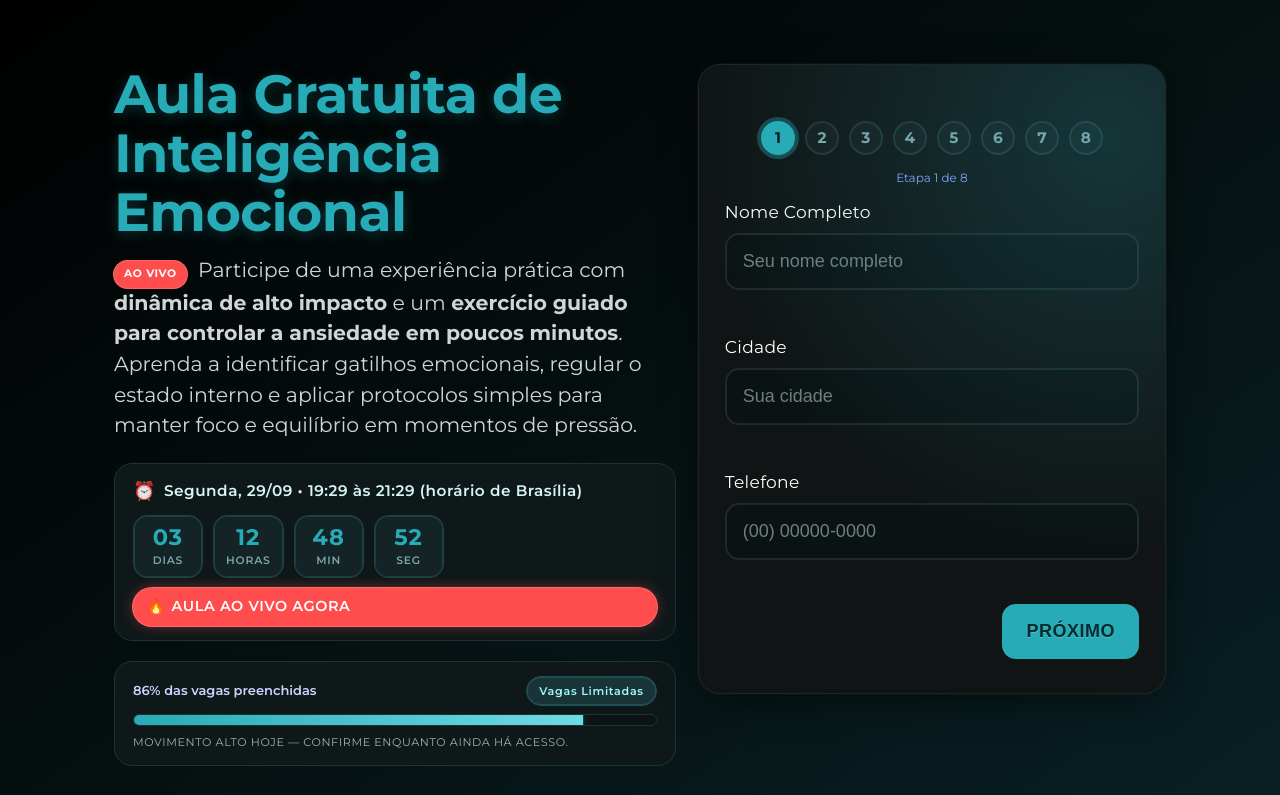
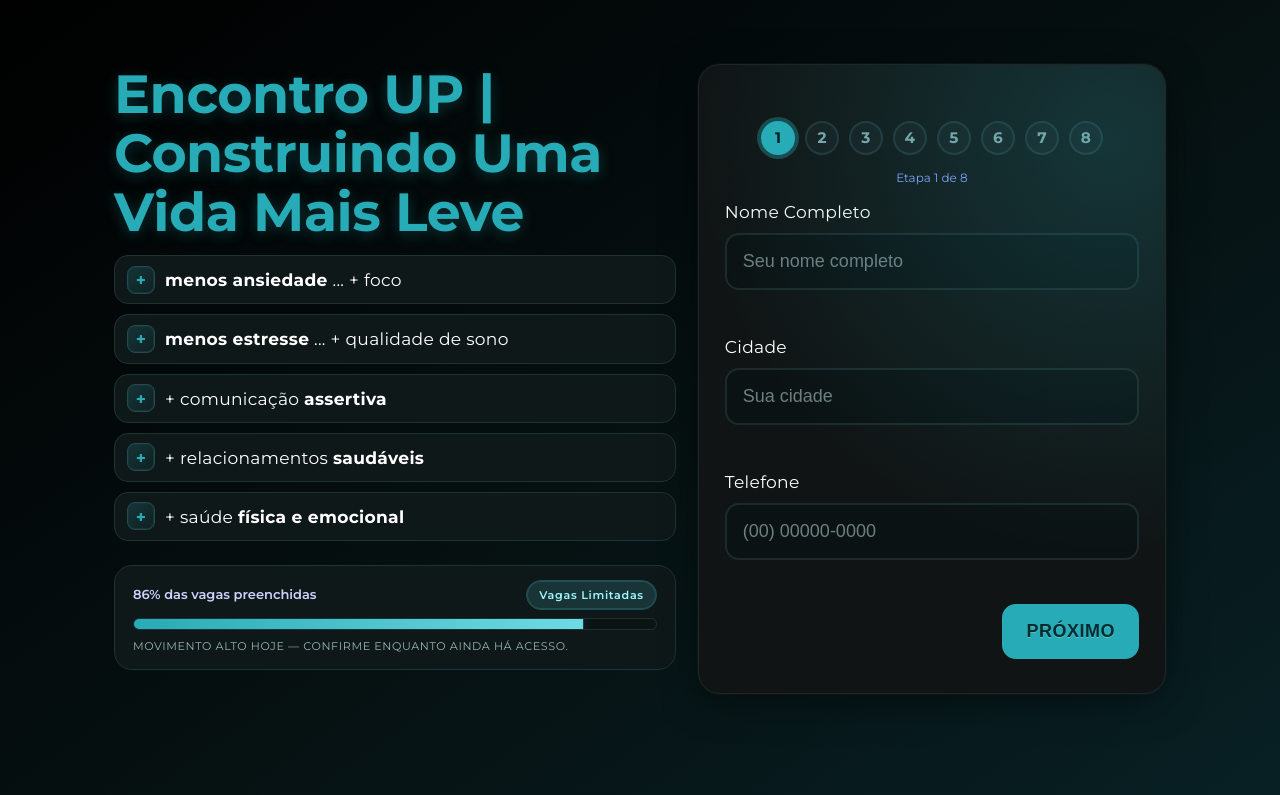
Before and after one commit to hduquinha/instituto-up-formulario, a plain HTML site: page index.html in a window 1280 px wide. Shown: the top 795 px of the page. Drawn offline with Linux system fonts and the light colour scheme.

Commit message:
chore: remover seção de transformações e substituir hero por lista simplificada

```diff
--- a/index.html
+++ b/index.html
@@ -3,7 +3,7 @@
   <head>
     <meta charset="UTF-8" />
     <meta name="viewport" content="width=device-width, initial-scale=1.0" />
-  <title>Aula Gratuita de Inteligência Emocional | Instituto UP</title>
+  <title>Encontro UP | Construindo Uma Vida Mais Leve</title>
   <meta name="description" content="Inscreva-se na aula gratuita de Inteligência Emocional com dinâmica de alto impacto e exercício guiado para controlar a ansiedade. Conduzida por Rodrigo Damaceno. 86% das vagas preenchidas." />
     <!-- Favicons / App Icons -->
     <link rel="icon" href="/img/up.png" />
@@ -48,17 +48,11 @@
       .layout{display:grid; grid-template-columns: 1.2fr 1fr; gap:22px; align-items:start}
       @media (max-width: 960px){ .layout{grid-template-columns: 1fr} }
 
-  /* Evento & Contagem Regressiva */
-  .event-banner{background:#0f1819;border:1px solid #1e3335; padding:14px 18px; border-radius:18px; display:flex; flex-direction:column; gap:10px; margin:0 0 20px; position:relative}
-  .event-time{font-size:.85rem; font-weight:600; letter-spacing:.5px; color:#d7f5f7; display:flex; align-items:center; gap:8px}
-  .event-time:before{content:"\23F0"; font-size:1rem; opacity:.9}
-  .countdown{display:flex; gap:10px; flex-wrap:wrap}
-  .cd-seg{background:#132326; border:1px solid #204347; padding:10px 12px 8px; border-radius:14px; min-width:70px; text-align:center; box-shadow:0 0 0 1px #1a3d41 inset}
-  .cd-seg span{display:block; font-size:1.25rem; font-weight:700; letter-spacing:1px; color:var(--primary); line-height:1}
-  .cd-seg small{display:block; font-size:.6rem; letter-spacing:.8px; text-transform:uppercase; color:#7ea5a9; margin-top:4px; font-weight:600}
-  .live-status{font-size:.8rem; font-weight:600; letter-spacing:.6px; color:#fff; background:#ff4d4d; padding:8px 14px; border-radius:40px; display:inline-flex; align-items:center; gap:6px; box-shadow:0 0 0 1px #ff6b6b, 0 0 14px -2px rgba(255,77,77,.6);}
-  .live-status:before{content:"\1F525";}
-  .event-ended{background:#272d2e; color:#c5d1d2; box-shadow:none; border:1px solid #343f41}
+  /* Lista de pontos no hero */
+  .hero-points{list-style:none; margin:0 0 24px; padding:0; display:grid; gap:10px; max-width:640px}
+  .hero-points li{background:#0f1819; border:1px solid #1f3335; padding:12px 16px; border-radius:14px; font-size:.95rem; font-weight:500; letter-spacing:.3px; line-height:1.35; position:relative}
+  .hero-points li:before{content:'+'; position:absolute; left:12px; top:50%; transform:translateY(-50%); background:linear-gradient(135deg,rgba(var(--primary-rgb),.2),rgba(var(--primary-rgb),.05)); width:26px; height:26px; display:flex; align-items:center; justify-content:center; border-radius:8px; font-weight:800; color:var(--primary); border:1px solid #224c50; box-shadow:0 0 0 1px #173538 inset}
+  .hero-points li{padding-left:50px}
 
       /* Card Form */
   .card{background:var(--card); border:1px solid var(--card-border); border-radius:22px; padding:28px 26px 34px; box-shadow:0 8px 40px -6px rgba(0,0,0,.6),0 0 0 1px rgba(255,255,255,.03); position:relative; overflow:hidden}
@@ -128,18 +122,14 @@
       <div class="container">
         <div class="layout">
           <div>
-            <h1>Aula Gratuita de Inteligência Emocional</h1>
-            <p><span class="tag-live">AO VIVO</span> Participe de uma experiência prática com <strong>dinâmica de alto impacto</strong> e um <strong>exercício guiado para controlar a ansiedade em poucos minutos</strong>. Aprenda a identificar gatilhos emocionais, regular o estado interno e aplicar protocolos simples para manter foco e equilíbrio em momentos de pressão.</p>
-            <div class="event-banner" aria-labelledby="eventoInfo" aria-live="polite">
-              <div id="eventoInfo" class="event-time">Segunda, 29/09 • 19:29 às 21:29 (horário de Brasília)</div>
-              <div id="countdownWrapper" class="countdown" aria-label="Contagem regressiva para o início da aula">
-                <div class="cd-seg"><span id="cdDays">00</span><small>dias</small></div>
-                <div class="cd-seg"><span id="cdHours">00</span><small>horas</small></div>
-                <div class="cd-seg"><span id="cdMinutes">00</span><small>min</small></div>
-                <div class="cd-seg"><span id="cdSeconds">00</span><small>seg</small></div>
-              </div>
-              <div id="liveStatus" class="live-status" hidden>AULA AO VIVO AGORA</div>
-            </div>
+            <h1>Encontro UP | Construindo Uma Vida Mais Leve</h1>
+            <ul class="hero-points" aria-label="Benefícios principais">
+              <li><strong>menos ansiedade</strong> ... + foco</li>
+              <li><strong>menos estresse</strong> ... + qualidade de sono</li>
+              <li>+ comunicação <strong>assertiva</strong></li>
+              <li>+ relacionamentos <strong>saudáveis</strong></li>
+              <li>+ saúde <strong>física e emocional</strong></li>
+            </ul>
             <div class="scarcity" aria-label="Indicador de vagas restantes">
               <div style="display:flex;justify-content:space-between;align-items:center;gap:10px;flex-wrap:wrap">
                 <div style="font-size:13px;font-weight:600;color:#cfd2ff;">86% das vagas preenchidas</div>
@@ -326,18 +316,7 @@
     </header>
 
     <main>
-      <section class="section" aria-labelledby="transformTitle">
-        <div class="container">
-          <h2 id="transformTitle">Transformações que você busca</h2>
-          <ul class="transform-list">
-            <li class="transform-item"><span class="transform-accent">menos ansiedade</span> ... + foco</li>
-            <li class="transform-item"><span class="transform-accent">menos estresse</span> ... + qualidade de sono</li>
-            <li class="transform-item">+ comunicação <span class="transform-accent">assertiva</span></li>
-            <li class="transform-item">+ relacionamentos <span class="transform-accent">saudáveis</span></li>
-            <li class="transform-item">+ saúde <span class="transform-accent">física e emocional</span></li>
-          </ul>
-        </div>
-      </section>
+      <!-- seção de transformações removida conforme solicitação -->
 
       <section class="section">
         <div class="container mentor">
@@ -413,69 +392,7 @@
       const steps = Array.from(document.querySelectorAll('.form-step'));
       const dots = Array.from(document.querySelectorAll('#progressDots .dot'));
       const formCard = document.getElementById('formCard');
-      // ======================= Contagem Regressiva =======================
-      // Definição do evento: 29/09 (ano atual ou próximo se data já passou) 19:29-21:29 America/Sao_Paulo
-      (function initCountdown(){
-        const tz = 'America/Sao_Paulo';
-        const now = new Date();
-        const year = now.getFullYear();
-        // Ajustar mês: JS Date usa 0-based (Setembro = 8)
-        let start = new Date(Date.UTC(year, 8, 29, 19, 29, 0));
-        let end   = new Date(Date.UTC(year, 8, 29, 21, 29, 0));
-        // Converter para offset horário de Brasília aproximado usando Intl (para evitar DST problemas básicos)
-        function toLocalLike(d){
-          try{
-            // Obter partes formatadas no fuso desejado
-            const fmt = new Intl.DateTimeFormat('en-CA', {timeZone: tz, year:'numeric', month:'2-digit', day:'2-digit', hour:'2-digit', minute:'2-digit', second:'2-digit'});
-            const parts = fmt.formatToParts(d).reduce((o,p)=>{o[p.type]=p.value;return o;},{});
-            return new Date(`${parts.year}-${parts.month}-${parts.day}T${parts.hour}:${parts.minute}:${parts.second}-03:00`); // Brasil (fixo -03:00 simplificado)
-          }catch{return d;}
-        }
-        start = toLocalLike(start);
-        end = toLocalLike(end);
-        if(now > end){
-          // Se já passou neste ano, programar para o ano seguinte
-            start = toLocalLike(new Date(Date.UTC(year+1, 8, 29, 19, 29, 0)));
-            end   = toLocalLike(new Date(Date.UTC(year+1, 8, 29, 21, 29, 0)));
-        }
-        const elDays = document.getElementById('cdDays');
-        const elHours = document.getElementById('cdHours');
-        const elMinutes = document.getElementById('cdMinutes');
-        const elSeconds = document.getElementById('cdSeconds');
-        const liveEl = document.getElementById('liveStatus');
-        const wrapper = document.getElementById('countdownWrapper');
-        if(!elDays || !liveEl) return;
-        function pad(n){return String(n).padStart(2,'0');}
-        function tick(){
-          const nowTick = new Date();
-          if(nowTick >= start && nowTick <= end){
-            // Ao vivo
-            wrapper.hidden = true;
-            liveEl.hidden = false;
-            return;
-          }
-          if(nowTick > end){
-            wrapper.hidden = false;
-            liveEl.hidden = false;
-            liveEl.textContent = 'AULA ENCERRADA';
-            liveEl.classList.add('event-ended');
-            return;
-          }
-          const diff = start - nowTick;
-          const totalSeconds = Math.floor(diff/1000);
-          const days = Math.floor(totalSeconds / 86400);
-          const hours = Math.floor((totalSeconds % 86400) / 3600);
-          const minutes = Math.floor((totalSeconds % 3600) / 60);
-          const seconds = totalSeconds % 60;
-          elDays.textContent = pad(days);
-          elHours.textContent = pad(hours);
-          elMinutes.textContent = pad(minutes);
-          elSeconds.textContent = pad(seconds);
-        }
-        tick();
-        setInterval(tick, 1000);
-      })();
-      // =================== Fim Contagem Regressiva =======================
+      // (Contagem regressiva removida a pedido)
       // Adiciona elemento de status
       let sendStatus = document.getElementById('sendStatus');
       if(!sendStatus){
```
